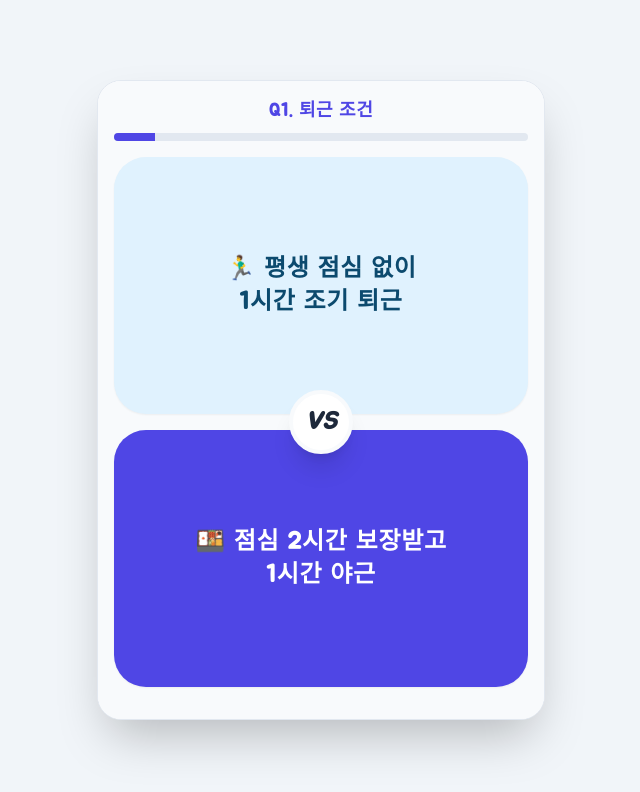
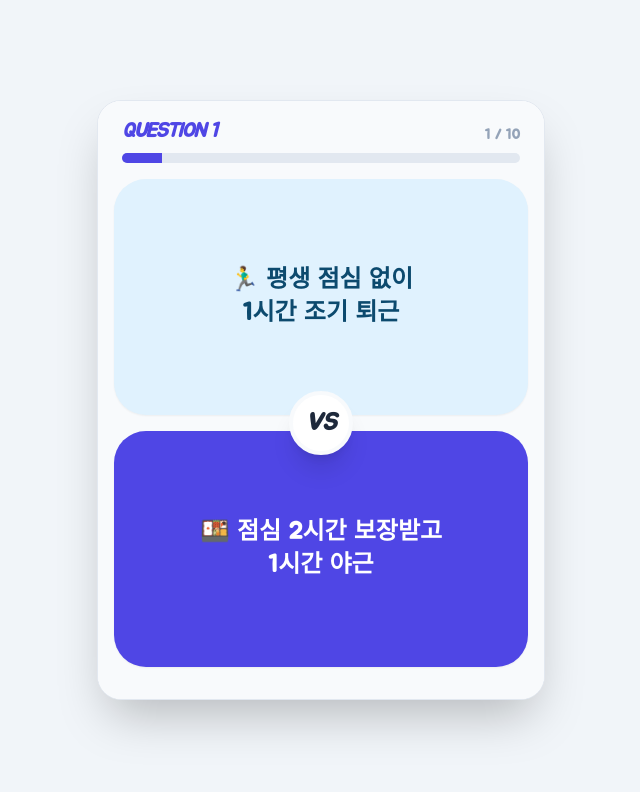
Before and after one commit to Moon-Ahn/pt_balance_game, a React (Vite) app: page / in a window 1280 px wide. Both pictures are taken after a click on the button "게임 시작하기". Shown: the top 792 px of the page, without its empty margins (319-959 px from the left). Built offline with nearby package versions, Linux system fonts and the light colour scheme.

Commit message:
링크 추가

```diff
--- a/src/App.jsx
+++ b/src/App.jsx
@@ -1,5 +1,5 @@
 import React, { useState } from 'react';
-import { Share2, RefreshCcw, Activity, Heart, Zap, Coffee, Award, Users, Crosshair, ClipboardCheck } from 'lucide-react';
+import { Share2, RefreshCcw, Activity, Heart, Zap, Award, Users, ChevronRight } from 'lucide-react';
 
 const App = () => {
   const [step, setStep] = useState('start'); // start, quiz, result
@@ -11,7 +11,9 @@ const App = () => {
     T: 0  // 기술/정적형
   });
 
-  // 총 10문항: P/E 5문항, S/T 5문항으로 배치하여 무조건 홀수(동점 방지)
+  // 인스타그램 커뮤니티 링크 (PT맵)
+  const COMMUNITY_URL = "https://www.instagram.com/the.pt.map?igsh=MWIwOTV2OTY1Y2loaw==";
+
   const questions = [
     {
       id: 1,
@@ -90,6 +92,7 @@ const App = () => {
       title: "임상의 열정 우먼/맨",
       type: "PS (Professional + Social)",
       desc: "실력 향상에 진심이고 환자와의 라포 형성을 즐기는 타입입니다. 늘 학회와 스터디로 바쁘면서도 환자들과 웃으며 소통하는 당신은 병원에서 가장 인기 많은 에이스 선생님입니다!",
+      tags: ["#실력파인싸", "#열정물치사", "#라포달인", "#에이스의조건"],
       icon: <Heart className="w-16 h-16 text-rose-500" />,
       color: "bg-rose-50",
       textColor: "text-rose-700"
@@ -98,6 +101,7 @@ const App = () => {
       title: "고독한 기술 장인",
       type: "PT (Professional + Technical)",
       desc: "화려한 말솜씨보다는 정확한 테크닉과 결과로 증명하는 타입입니다. 묵묵히 자신의 실력을 갈고닦으며, 환자들이 \"선생님 손은 약손\"이라고 부르는 진정한 실력파 치료사입니다.",
+      tags: ["#고독한장인", "#손맛의신", "#기술이전부", "#묵묵한실력파"],
       icon: <Award className="w-16 h-16 text-indigo-600" />,
       color: "bg-indigo-50",
       textColor: "text-indigo-700"
@@ -106,6 +110,7 @@ const App = () => {
       title: "치료실의 인간 비타민",
       type: "ES (Efficiency + Social)",
       desc: "복잡하고 힘든 치료보다 효율적인 업무 처리를 선호하며, 무엇보다 동료 및 환자와의 관계를 중요시합니다. 선생님 특유의 밝은 에너지 덕분에 치료실 분위기가 늘 화기애애합니다!",
+      tags: ["#치료실비타민", "#워라밸수호자", "#분위기메이커", "#효율적소통"],
       icon: <Users className="w-16 h-16 text-emerald-500" />,
       color: "bg-emerald-50",
       textColor: "text-emerald-700"
@@ -114,6 +119,7 @@ const App = () => {
       title: "AI급 효율 마스터",
       type: "ET (Efficiency + Technical)",
       desc: "불필요한 감정 소모나 야근을 극도로 싫어하며, 가장 깔끔하고 정확하게 할 일만 딱 끝내고 퇴근하는 칼퇴의 정석입니다. 기복 없이 안정적으로 환자를 치료하는 든든한 타입입니다.",
+      tags: ["#칼퇴마스터", "#AI물치사", "#정석치료", "#갓생러"],
       icon: <Zap className="w-16 h-16 text-blue-500" />,
       color: "bg-blue-50",
       textColor: "text-blue-700"
@@ -122,7 +128,6 @@ const App = () => {
 
   const handleAnswer = (value) => {
     setScores(prev => ({ ...prev, [value]: prev[value] + 1 }));
-
     if (currentIdx < questions.length - 1) {
       setCurrentIdx(currentIdx + 1);
     } else {
@@ -149,33 +154,22 @@ const App = () => {
     dummy.select();
     document.execCommand("copy");
     document.body.removeChild(dummy);
-    alert("테스트 링크가 복사되었습니다!");
+    alert("링크가 복사되었습니다!");
   };
 
   return (
-    <div className="min-h-screen bg-slate-100 flex items-center justify-center p-4 font-cute text-slate-800">
-      <style>
-        {`
-          @import url('https://fonts.googleapis.com/css2?family=Jua&display=swap');
-          .font-cute {
-            font-family: 'Jua', sans-serif;
-          }
-          .font-cute * {
-            letter-spacing: 0.03em;
-          }
-        `}
-      </style>
-      <div className="w-full max-w-md bg-white rounded-3xl shadow-2xl overflow-hidden border border-slate-200 h-[80vh] min-h-[600px] flex flex-col relative">
+    <div className="min-h-screen bg-slate-100 flex items-center justify-center p-4 font-sans text-slate-800">
+      <div className="w-full max-w-md bg-white rounded-3xl shadow-2xl overflow-hidden border border-slate-200 min-h-[600px] flex flex-col relative">
 
         {step === 'start' && (
           <div className="flex-1 flex flex-col items-center justify-center p-8 text-center bg-gradient-to-b from-sky-50 to-white">
-            <div className="w-24 h-24 bg-indigo-600 rounded-full flex items-center justify-center mb-6 shadow-xl shadow-indigo-200">
-              <Activity className="w-12 h-12 text-white" />
+            <div className="w-24 h-24 bg-indigo-600 rounded-[2rem] rotate-6 flex items-center justify-center mb-8 shadow-xl shadow-indigo-200">
+              <Activity className="w-12 h-12 text-white -rotate-6" />
             </div>
-            <h1 className="text-3xl font-black mb-2 text-slate-900 break-keep leading-tight">물리치료사<br/>성향 밸런스 게임</h1>
+            <h1 className="text-3xl font-black mb-3 text-slate-900 break-keep leading-tight">물리치료사<br/>성향 밸런스 게임</h1>
             <p className="text-slate-500 mb-10 break-keep leading-relaxed font-medium">
               양보할 수 없는 최강 밸런스!<br />
-              나의 물리치료사 성향(MBTI)은?
+              <span className="font-bold text-indigo-700 text-sm italic">PT MAP BALANCE GAME</span>
             </p>
             <button
               onClick={() => setStep('quiz')}
@@ -183,18 +177,18 @@ const App = () => {
             >
               게임 시작하기
             </button>
-            <p className="mt-6 text-sm text-slate-400 font-bold">총 10문항</p>
+            <p className="mt-6 text-sm text-slate-400 font-bold tracking-widest">10 QUESTIONS | @the.pt.map</p>
           </div>
         )}
 
         {step === 'quiz' && (
-          <div className="flex-1 flex flex-col p-4 bg-slate-50 relative">
-            {/* 상단 프로그레스 및 타이틀 */}
-            <div className="mb-4 text-center z-10">
-              <div className="text-indigo-600 font-black text-lg mb-1 tracking-wider">
-                Q{currentIdx + 1}. {questions[currentIdx].title}
+          <div className="flex-1 flex flex-col p-4 bg-slate-50 relative h-full">
+            <div className="mb-4 text-center z-10 px-2">
+              <div className="flex justify-between items-end mb-2">
+                <span className="text-indigo-600 font-black text-xl italic tracking-tighter uppercase">Question {currentIdx + 1}</span>
+                <span className="text-slate-400 text-sm font-bold">{currentIdx + 1} / {questions.length}</span>
               </div>
-              <div className="w-full h-2 bg-slate-200 rounded-full overflow-hidden mt-2">
+              <div className="w-full h-2.5 bg-slate-200 rounded-full overflow-hidden">
                 <div
                   className="h-full bg-indigo-600 transition-all duration-300 ease-out"
                   style={{ width: `${((currentIdx + 1) / questions.length) * 100}%` }}
@@ -202,29 +196,25 @@ const App = () => {
               </div>
             </div>
 
-            {/* 밸런스 게임 대결 버튼 영역 */}
             <div className="flex-1 flex flex-col relative gap-4 mb-4">
-              {/* 위쪽 버튼 (밝은 하늘색 톤) */}
               <button
                 onClick={() => handleAnswer(questions[currentIdx].optionA.value)}
-                className="flex-1 w-full bg-sky-100 hover:bg-sky-200 active:bg-sky-300 transition-colors rounded-[2rem] p-6 flex items-center justify-center shadow-sm group border-2 border-transparent hover:border-sky-300"
+                className="flex-1 w-full bg-sky-100 hover:bg-sky-200 active:bg-sky-300 transition-all rounded-[2rem] p-6 flex items-center justify-center shadow-sm group border-2 border-transparent hover:border-sky-300 relative overflow-hidden"
               >
-                <span className="text-2xl font-black text-sky-900 text-center leading-snug break-keep group-active:scale-95 transition-transform whitespace-pre-line">
+                <span className="text-2xl font-black text-sky-900 text-center leading-snug break-keep group-active:scale-95 transition-transform whitespace-pre-line z-10">
                   {questions[currentIdx].optionA.text}
                 </span>
               </button>
 
-              {/* 중앙 VS 뱃지 */}
               <div className="absolute top-1/2 left-1/2 transform -translate-x-1/2 -translate-y-1/2 z-20 w-16 h-16 bg-white rounded-full flex items-center justify-center shadow-xl border-4 border-slate-50">
                 <span className="font-black text-2xl text-slate-800 italic">VS</span>
               </div>
 
-              {/* 아래쪽 버튼 (진한 남색 톤) */}
               <button
                 onClick={() => handleAnswer(questions[currentIdx].optionB.value)}
-                className="flex-1 w-full bg-indigo-600 hover:bg-indigo-700 active:bg-indigo-800 transition-colors rounded-[2rem] p-6 flex items-center justify-center shadow-sm group border-2 border-transparent hover:border-indigo-500"
+                className="flex-1 w-full bg-indigo-600 hover:bg-indigo-700 active:bg-indigo-800 transition-all rounded-[2rem] p-6 flex items-center justify-center shadow-sm group border-2 border-transparent hover:border-indigo-500 relative overflow-hidden"
               >
-                <span className="text-2xl font-black text-white text-center leading-snug break-keep group-active:scale-95 transition-transform whitespace-pre-line">
+                <span className="text-2xl font-black text-white text-center leading-snug break-keep group-active:scale-95 transition-transform whitespace-pre-line z-10">
                   {questions[currentIdx].optionB.text}
                 </span>
               </button>
@@ -235,42 +225,76 @@ const App = () => {
         {step === 'result' && (
           <div className="flex-1 flex flex-col p-6 overflow-y-auto bg-white">
             <div className="text-center mt-4 mb-6">
-              <div className="inline-block px-4 py-1 bg-slate-100 text-slate-600 rounded-full text-sm font-black mb-4 tracking-widest">
-                나의 밸런스 게임 결과는?
+              <div className="inline-block px-4 py-1 bg-indigo-100 text-indigo-700 rounded-full text-xs font-black mb-4 tracking-widest uppercase">
+                PT MAP 진단결과 🔍
               </div>
               <h2 className="text-4xl font-black text-slate-900 leading-tight break-keep mb-2">
                 {resultData[getResult()].title}
               </h2>
             </div>
 
-            <div className={`rounded-3xl ${resultData[getResult()].color} p-8 mb-8 flex flex-col items-center justify-center text-center`}>
-              <div className="mb-4 bg-white p-4 rounded-full shadow-sm">
+            <div className={`rounded-[40px] ${resultData[getResult()].color} p-8 mb-8 flex flex-col items-center justify-center border border-white shadow-xl shadow-slate-200/50`}>
+              <div className="mb-6 bg-white p-5 rounded-3xl shadow-md transform -rotate-3 hover:rotate-0 transition-transform">
                 {resultData[getResult()].icon}
               </div>
-              <span className={`inline-block text-xl font-black ${resultData[getResult()].textColor} mb-4`}>
-                TYPE: {resultData[getResult()].type.split(' ')[0]}
+
+              <span className="inline-block px-6 py-2 bg-indigo-800 rounded-full text-xs font-black text-white shadow-md mb-6 uppercase tracking-[0.15em]">
+                {resultData[getResult()].type}
               </span>
-              <p className="text-slate-700 leading-relaxed break-keep font-medium text-lg">
+
+              {/* 해시태그 섹션 추가 */}
+              <div className="flex flex-wrap justify-center gap-2 mb-8 px-2">
+                {resultData[getResult()].tags.map((tag, i) => (
+                  <span key={i} className="text-indigo-700 font-bold text-sm bg-white/70 px-3 py-1 rounded-xl border border-indigo-100 shadow-sm">
+                    {tag}
+                  </span>
+                ))}
+              </div>
+
+              <p className="text-slate-700 leading-relaxed break-keep text-center font-bold text-lg px-2">
                 {resultData[getResult()].desc}
               </p>
             </div>
 
-            <div className="space-y-3 mt-auto">
+            {/* 결과 공유 및 다시하기 섹션 */}
+            <div className="space-y-4 mb-10">
               <button
                 onClick={copyToClipboard}
-                className="w-full py-4 bg-slate-900 text-white rounded-2xl font-bold flex items-center justify-center gap-2 hover:bg-slate-800 transition-all active:scale-95"
+                className="w-full py-4 bg-indigo-900 text-white rounded-2xl font-bold flex items-center justify-center gap-3 hover:bg-slate-900 transition-all shadow-lg active:scale-95 text-lg"
               >
-                <Share2 className="w-5 h-5" /> 친구에게 결과 공유하기
+                <Share2 className="w-6 h-6" /> 링크 복사하기
               </button>
               <button
                 onClick={restart}
-                className="w-full py-4 bg-slate-100 text-slate-600 rounded-2xl font-bold flex items-center justify-center gap-2 hover:bg-slate-200 transition-all active:scale-95"
+                className="w-full py-4 bg-white border-2 border-slate-200 text-slate-500 rounded-2xl font-bold flex items-center justify-center gap-3 hover:bg-slate-50 transition-all active:scale-95"
               >
-                <RefreshCcw className="w-5 h-5" /> 처음부터 다시하기
+                <RefreshCcw className="w-5 h-5" /> 다시 테스트하기
+              </button>
+            </div>
+
+            {/* PT맵 커뮤니티 섹션 추가 */}
+            <div className="bg-slate-900 rounded-[36px] p-10 text-center shadow-2xl border border-slate-800">
+              <p className="text-indigo-400 text-lg font-black mb-4 tracking-[0.25em] uppercase italic">💡 NEXT STEP</p>
+              <div className="text-slate-200 text-base mb-8 leading-relaxed font-medium">
+                놓치면 손해인 물리치료사들의 로드맵!<br />
+                <span className="text-white text-3xl font-black block mt-3 mb-1 tracking-tighter">PT MAP</span>
+                <span className="text-slate-400 text-sm font-bold tracking-tight">에서 당신의 커리어를 완성하세요.</span>
+              </div>
+              <button
+                onClick={() => window.open(COMMUNITY_URL, '_blank')}
+                className="w-full py-5 bg-indigo-600 text-white rounded-[20px] font-black text-xl hover:bg-indigo-500 transition-all active:scale-95 shadow-[0_10px_30px_rgba(79,70,229,0.5)] flex items-center justify-center gap-2"
+              >
+                커뮤니티 바로가기
               </button>
             </div>
           </div>
         )}
+      </div>
+
+      {/* 배경 장식 요소 */}
+      <div className="fixed -z-10 top-0 left-0 w-full h-full overflow-hidden opacity-30 pointer-events-none">
+        <div className="absolute top-[-25%] left-[-15%] w-[600px] h-[600px] bg-indigo-200 rounded-full blur-[140px]" />
+        <div className="absolute bottom-[-15%] right-[-15%] w-[500px] h-[500px] bg-blue-200 rounded-full blur-[120px]" />
       </div>
     </div>
   );
```
